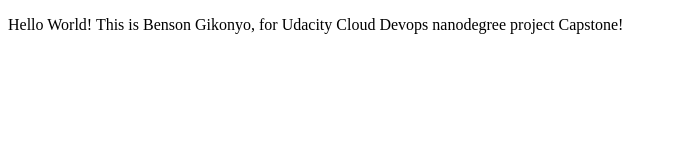
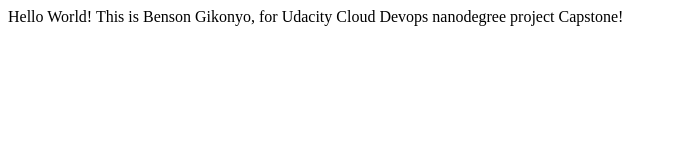
Before and after one commit to RCdotNet/Cap, a plain HTML site: page index.html in a window 1280 px wide. Shown: the whole page, without its empty margins (0-677 px from the left). Drawn offline with Linux system fonts and the light colour scheme.

Commit message:
updated html file

```diff
--- a/index.html
+++ b/index.html
@@ -6,6 +6,6 @@
   <title>Document</title>
 </head>
 <body>
-  <p>Hello World! This is Benson Gikonyo, for Udacity Cloud Devops nanodegree project Capstone!</p>
+  Hello World! This is Benson Gikonyo, for Udacity Cloud Devops nanodegree project Capstone!</p>
 </body>
 </html>
```
